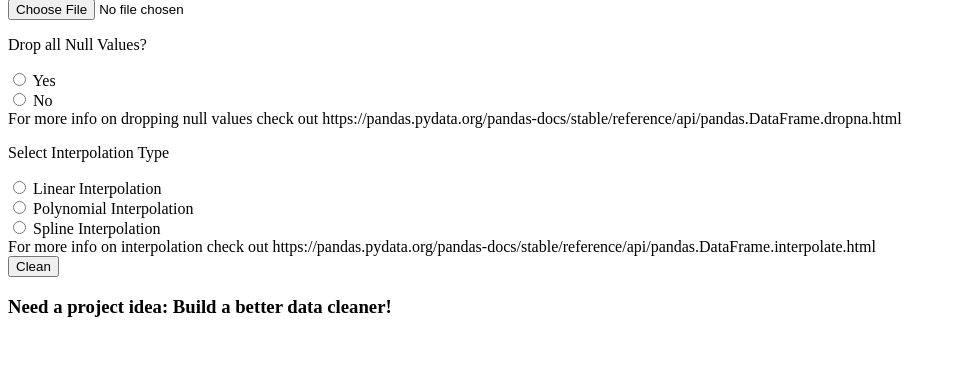
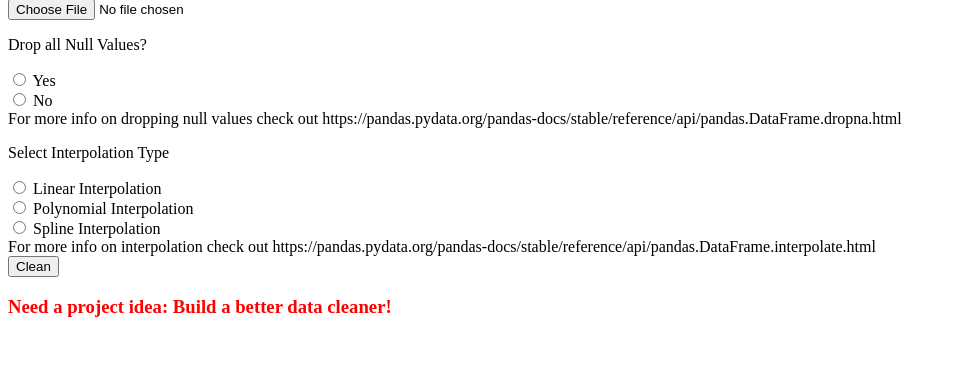
Before and after one commit to DataScience-GT/2021-Hacklytics-DataCleaning, a Flask app: page / in a window 1280 px wide. Shown: the part 68-437 px from the top of the page, without its empty margins (0-957 px from the left). Run offline with Flask 2, Linux system fonts and the light colour scheme.

Commit message:
Adding Style
Created branch and added a static folder with main.css file

```diff
--- /dev/null
+++ b/static/main.css
@@ -0,0 +1,3 @@
+h3 {
+    color: red;
+}
--- a/templates/clean.html
+++ b/templates/clean.html
@@ -1,4 +1,7 @@
 <!doctype html>
+<head>
+  <link rel= "stylesheet" type= "text/css" href= "{{ url_for('static',filename='main.css') }}">
+</head>
 <h2>Choose a file to clean (csv and xlsx files only)</h2>
 <form action = "http://localhost:5000/clean" method = "POST"
 enctype = "multipart/form-data">
```
